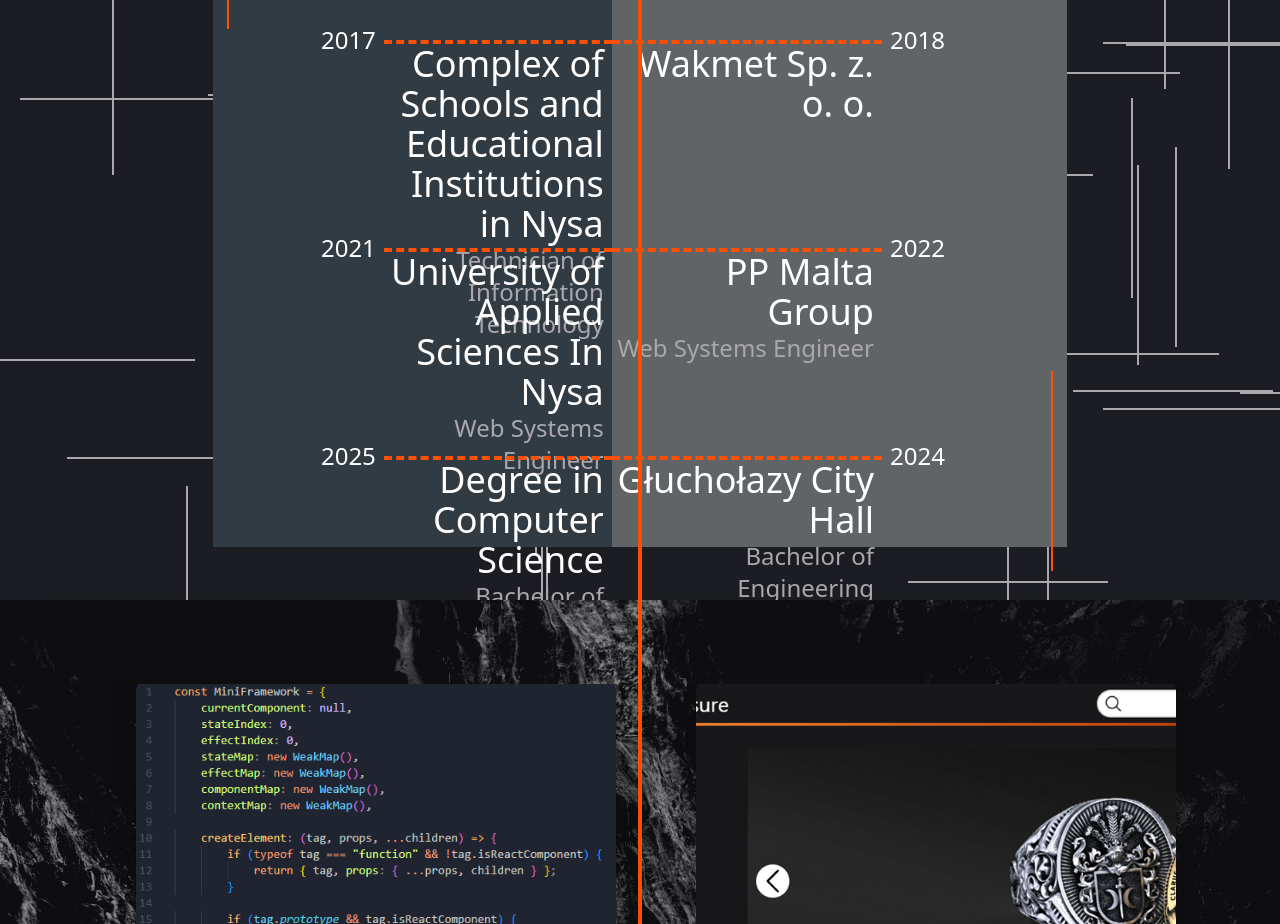
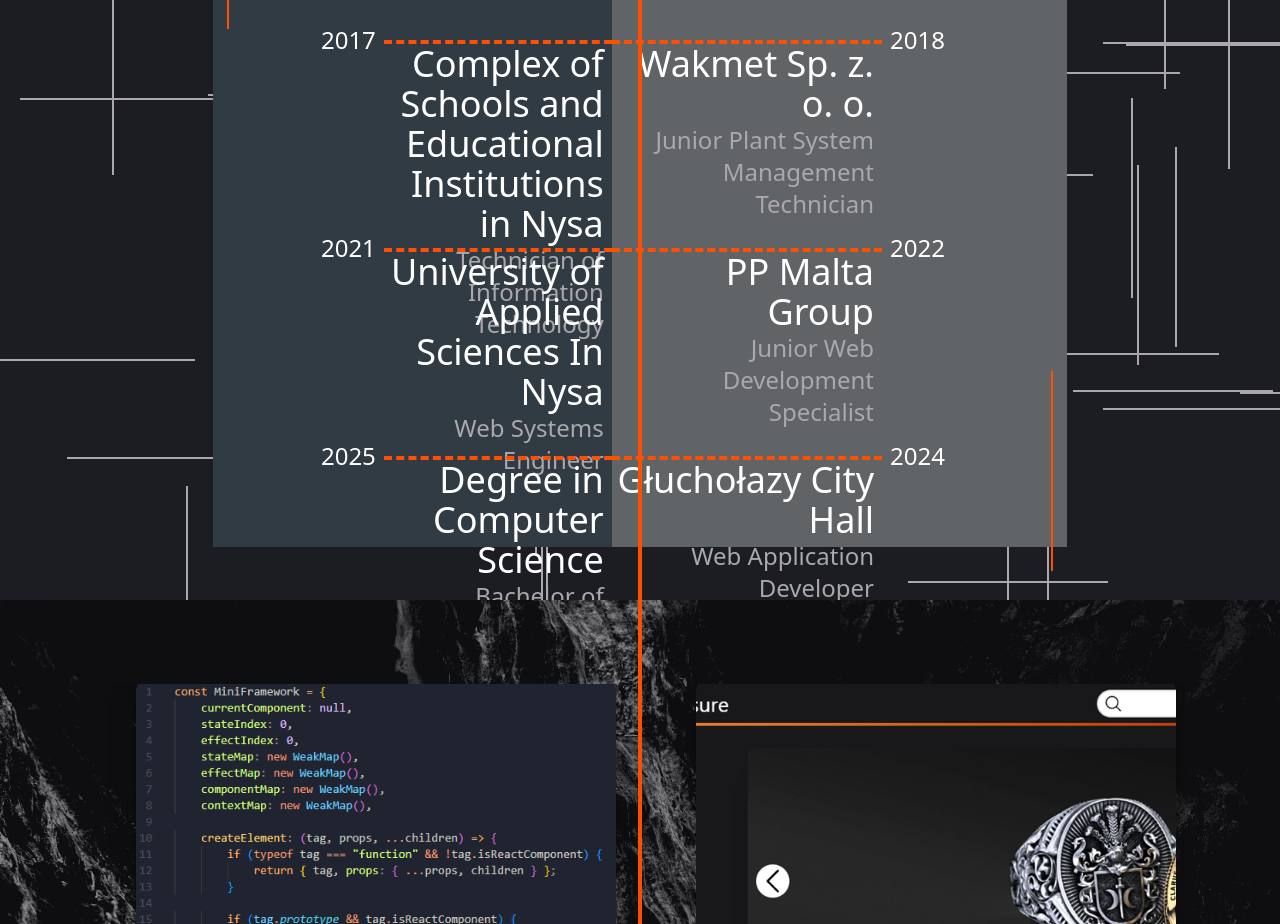
Before and after one commit to Sagittarius-py/Portfolio, a React (Create React App) app: page / in a window 1280 px wide. Shown: the part 1000-1924 px from the top of the page. Built offline with nearby package versions, Linux system fonts and the light colour scheme.

Commit message:
Changes to be committed: 	modified:   src/Section2.jsx

```diff
--- a/src/Section2.jsx
+++ b/src/Section2.jsx
@@ -20,17 +20,17 @@
 	const expirience = [
 		{
 			name: "Wakmet Sp. z. o. o.",
-			tasks: ["Technician of Information Technology"],
+			degree: ["Junior Plant System Management Technician"],
 			year: "2018",
 		},
 		{
 			name: "PP Malta Group",
-			degree: ["Web Systems Engineer"],
+			degree: ["Junior Web Development Specialist"],
 			year: "2022",
 		},
 		{
 			name: "Głuchołazy City Hall",
-			degree: ["Bachelor of Engineering"],
+			degree: ["Web Application Developer"],
 			year: "2024",
 		},
 	];
```
